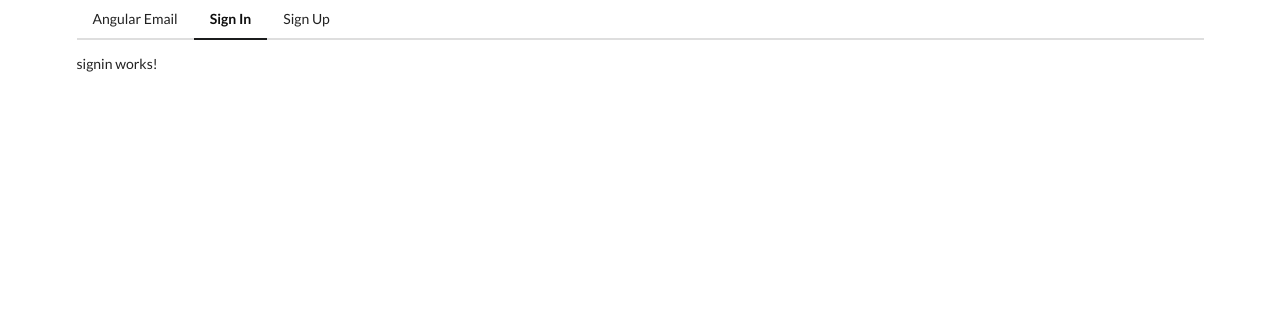
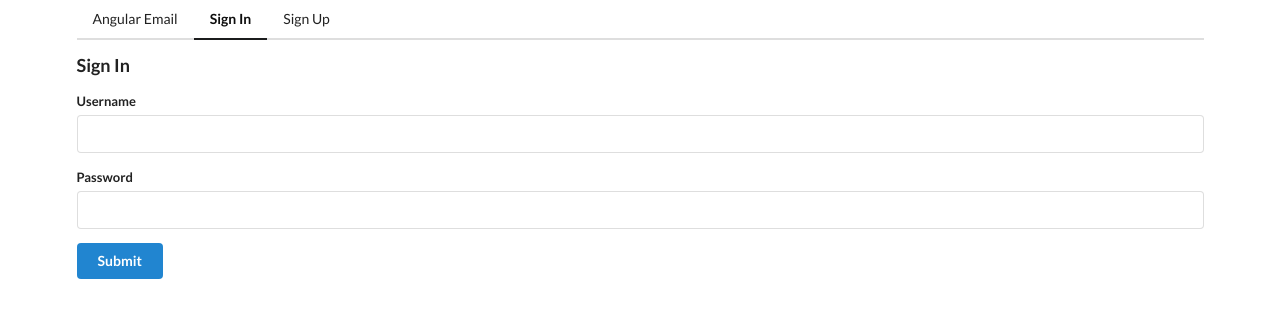
Before and after one commit to gustavonvp/emailAngularForm, an Angular app: page / in a window 1280 px wide. Shown: the top 318 px of the page. Built offline with nearby package versions, Linux system fonts and the light colour scheme; no server answers.

Commit message:
signin form with auth

```diff
--- a/src/app/auth/auth.service.ts
+++ b/src/app/auth/auth.service.ts
@@ -20,6 +20,11 @@
 interface SignedinResponse {
   authenticated: boolean;
   username: string;
+}
+
+interface SigninCredentials {
+  username: string;
+  password: string;
 }
 
 @Injectable({
@@ -67,4 +72,13 @@
       })
     );
   }
+
+  signin(credentials: SigninCredentials){
+      return this.http.post(`${this.rootUrl}/auth/signin`,credentials)
+      .pipe(
+        tap(() => {
+          this.signedin$.next(true);
+        })
+      )
+  }
 }
--- a/src/app/auth/signin/signin.component.html
+++ b/src/app/auth/signin/signin.component.html
@@ -1 +1,21 @@
-<p>signin works!</p>
+<h3>Sign In</h3>
+<form (ngSubmit)="onSubmit()" class="ui form" [formGroup]="authForm">
+    <app-input
+    inputType="text"
+    label="Username"
+    [control]="authForm.get('username')"
+    >
+
+    </app-input>
+
+    <app-input
+    inputType="password"
+    label="Password"
+    [control]="authForm.get('password')">
+    </app-input>
+
+    <button class="ui submit button primary">
+        Submit
+    </button>
+
+</form>
--- a/src/app/auth/signin/signin.component.ts
+++ b/src/app/auth/signin/signin.component.ts
@@ -1,15 +1,34 @@
 import { Component, OnInit } from '@angular/core';
-
+import { FormControl, FormGroup, Validators} from '@angular/forms';
+import { AuthService } from '../auth.service';
 @Component({
   selector: 'app-signin',
   templateUrl: './signin.component.html',
   styleUrls: ['./signin.component.css']
 })
 export class SigninComponent implements OnInit {
+  authForm = new FormGroup({
+    username: new FormControl('',[   Validators.required,
+      Validators.minLength(3),
+      Validators.maxLength(20),
+      Validators.pattern(/^[a-z0-9]+$/)]),
+    password: new FormControl('', [ Validators.required,
+      Validators.minLength(4),
+      Validators.maxLength(20)])
+  })
 
-  constructor() { }
+
+  constructor(private authService: AuthService) { }
 
   ngOnInit() {
   }
 
+  onSubmit(){
+    if(this.authForm.invalid){
+      return;
+    }
+
+    this.authService.signin(this.authForm.value).subscribe(() => {});
+  }
+
 }
```
